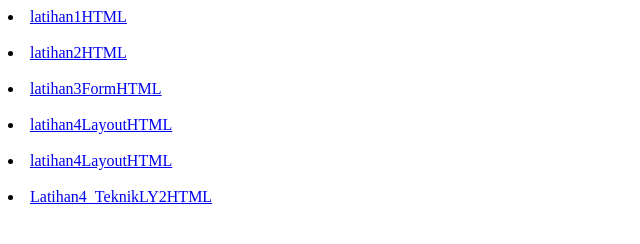
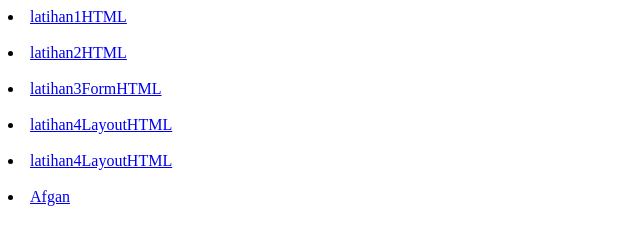
Before and after one commit to 1003200002/LATIHAN-HTML, a plain HTML site: page index.html in a window 1280 px wide. Shown: the whole page, without its empty margins (0-640 px from the left). Drawn offline with Linux system fonts and the light colour scheme.

Commit message:
Update index.html

```diff
--- a/index.html
+++ b/index.html
@@ -16,7 +16,7 @@
 	<br>
 	 <li><a href="Latihan4_Teknik_LY.html">latihan4LayoutHTML</a></li>
 	<br>
-	 <li><a href="Latihan4_TeknikLY2.html">Latihan4_TeknikLY2HTML</a></li>
+	 <li><a href="Latihan4_TeknikLY2.html">Afgan</a></li>
 	<br>
 
 </body>
```
